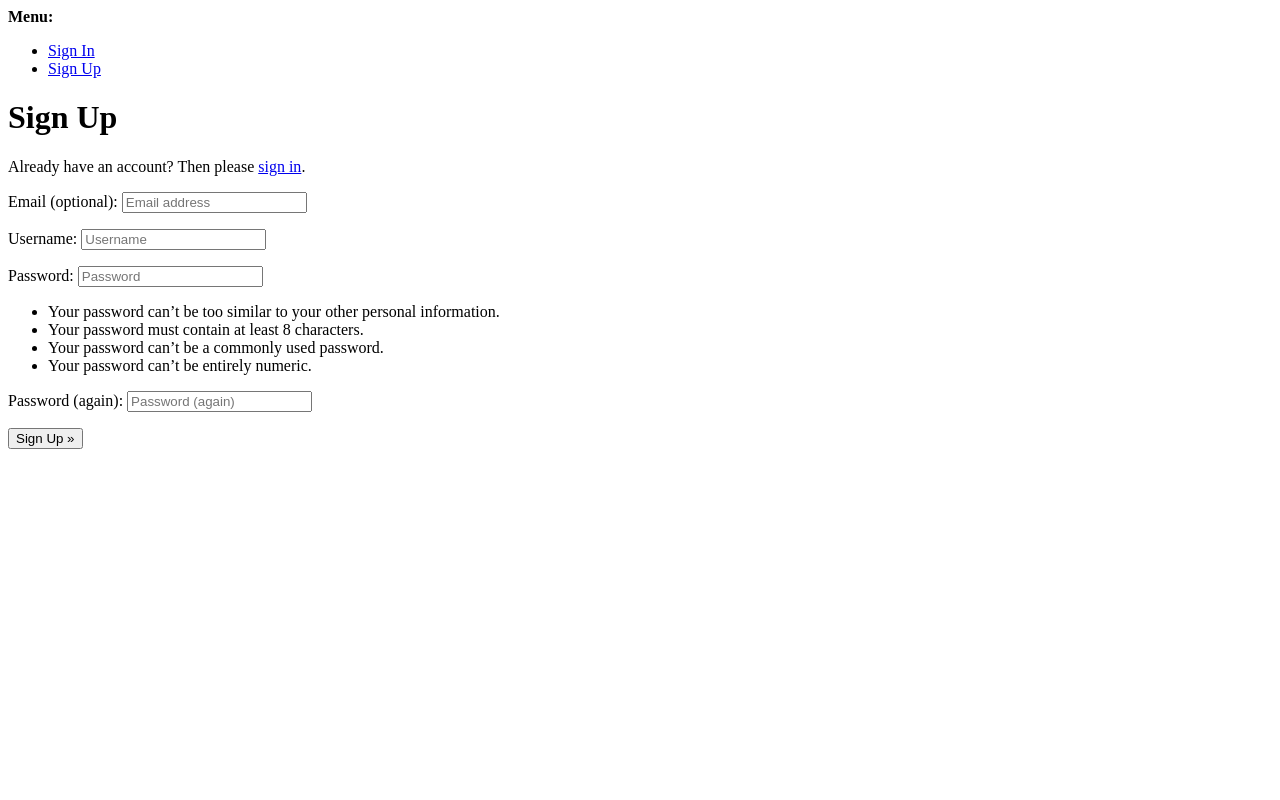
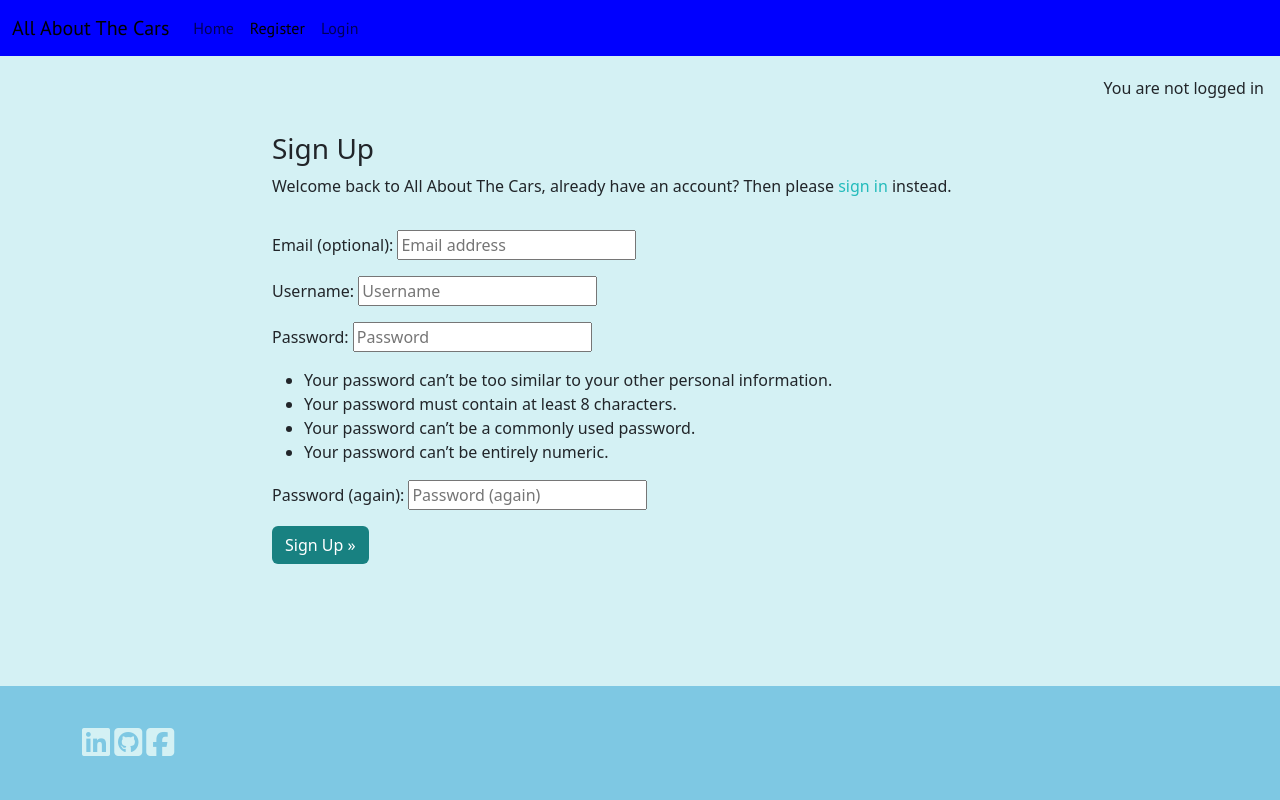
Before and after one commit to 14sammie41/aat-cars, a Django app: page /accounts/signup/ in a window 1280 px wide. Run offline with Django 4.2, Linux system fonts and the light colour scheme; some libraries are stand-ins or nearby versions; some web fonts are replaced.

Commit message:
Added all the comprehensive links to the Allauth capability

```diff
--- a/aatcars/settings.py
+++ b/aatcars/settings.py
@@ -28,7 +28,7 @@ TEMPLATES_DIR = os.path.join(BASE_DIR, 'templates')
 SECRET_KEY = os.environ.get("SECRET_KEY")
 
 # SECURITY WARNING: don't run with debug turned on in production!
-DEBUG = False
+DEBUG = True
 
 ALLOWED_HOSTS = ['.herokuapp.com', 'localhost']
 
--- a/templates/account/signup.html
+++ b/templates/account/signup.html
@@ -1,21 +1,38 @@
-{% extends "account/base.html" %}
+{% extends "base.html" %} {% load i18n %} {% block head_title %}{% trans
+"Signup" %}{% endblock head_title %} {% block content %}
+<!-- Base used from Allauth to allow for DRY code and then heavily edited using Bootstrap and CSS -->
+<div class="container">
+  <div class="row">
+    <div class="col-md-8 mt-3 offset-md-2">
+      <h3>{% trans "Sign Up" %}</h3>
 
-{% load i18n %}
+      <p>
+        {% blocktrans %}Welcome back to All About The Cars, already have an
+        account? Then please <a class="link" href="{{ login_url }}">sign in</a>
+        instead. {% endblocktrans %}
+      </p>
+    </div>
+  </div>
 
-{% block head_title %}{% trans "Signup" %}{% endblock head_title %}
-
-{% block content %}
-<h1>{% trans "Sign Up" %}</h1>
-
-<p>{% blocktrans %}Already have an account? Then please <a href="{{ login_url }}">sign in</a>.{% endblocktrans %}</p>
-
-<form class="signup" id="signup_form" method="post" action="{% url 'account_signup' %}">
-  {% csrf_token %}
-  {{ form.as_p }}
-  {% if redirect_field_value %}
-  <input type="hidden" name="{{ redirect_field_name }}" value="{{ redirect_field_value }}" />
-  {% endif %}
-  <button type="submit">{% trans "Sign Up" %} &raquo;</button>
-</form>
+  <div class="row">
+    <div class="col-md-8 mt-3 offset-md-2">
+      <form
+        class="signup"
+        id="signup_form"
+        method="post"
+        action="{% url 'account_signup' %}"
+      >
+        {% csrf_token %} {{ form.as_p }} {% if redirect_field_value %}
+        <input
+          type="hidden"
+          name="{{ redirect_field_name }}"
+          value="{{ redirect_field_value }}"
+        />
+        {% endif %}
+        <button class="btn btn-signup right" type="submit">{% trans "Sign Up" %} &raquo;</button>
+      </form>
+    </div>
+  </div>
+</div>
 
 {% endblock content %}
--- a/templates/base.html
+++ b/templates/base.html
@@ -34,6 +34,7 @@
 
     <!-- Custom CSS -->
     <link rel="stylesheet" href="{% static 'css/style.css' %}" />
+
   </head>
   <body class="d-flex flex-column h-100 main-bg">
     <!-- Navbar built with Bootstrap and heavily edited for UX -->
@@ -94,6 +95,13 @@
     </nav>
 
     <main class="flex-shrink-0 main-bg main-content">
+        <!-- Added a little nod to the user to show they are logged in -->
+      {% if user.is_authenticated %}
+      <p class="text-end m-3">You are logged in as {{ user }}</p>
+      {% else %}
+      <p class="text-end m-3">You are not logged in</p>
+      {% endif %}
+
       {% block content %}
       <!-- Content Goes here -->
       {% endblock content %}
```
Also changed, not shown: README.md.
